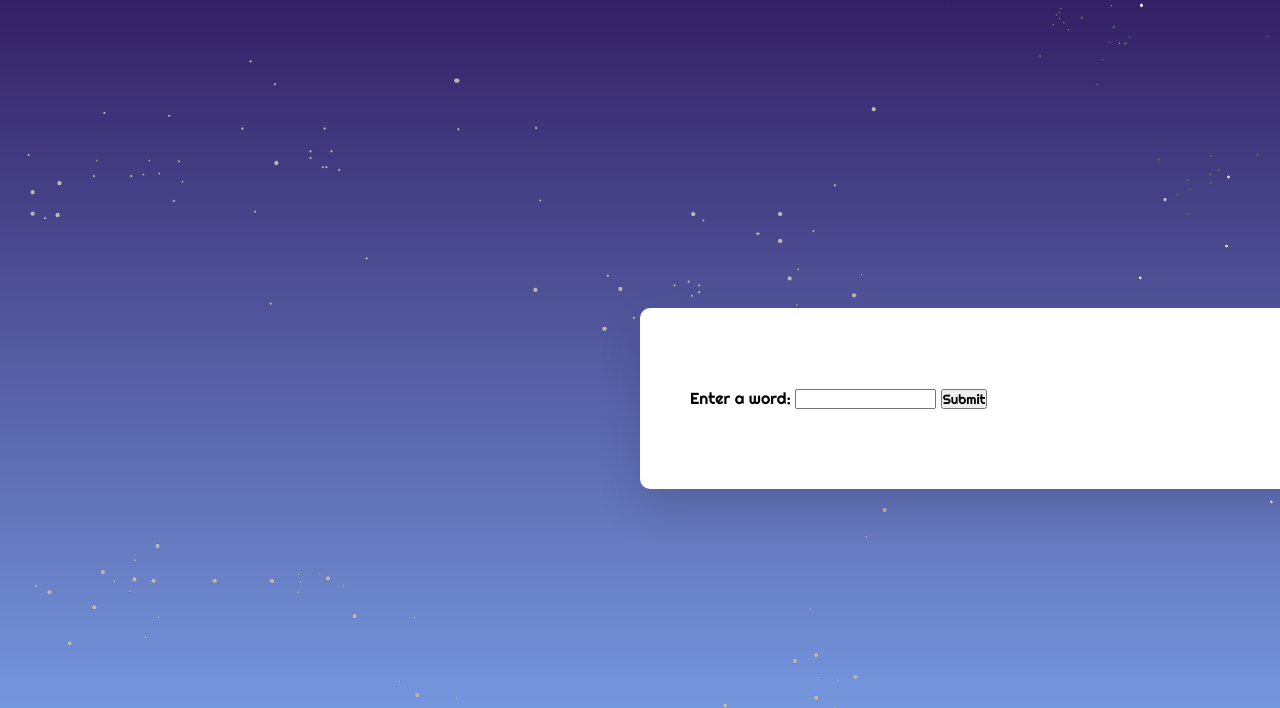
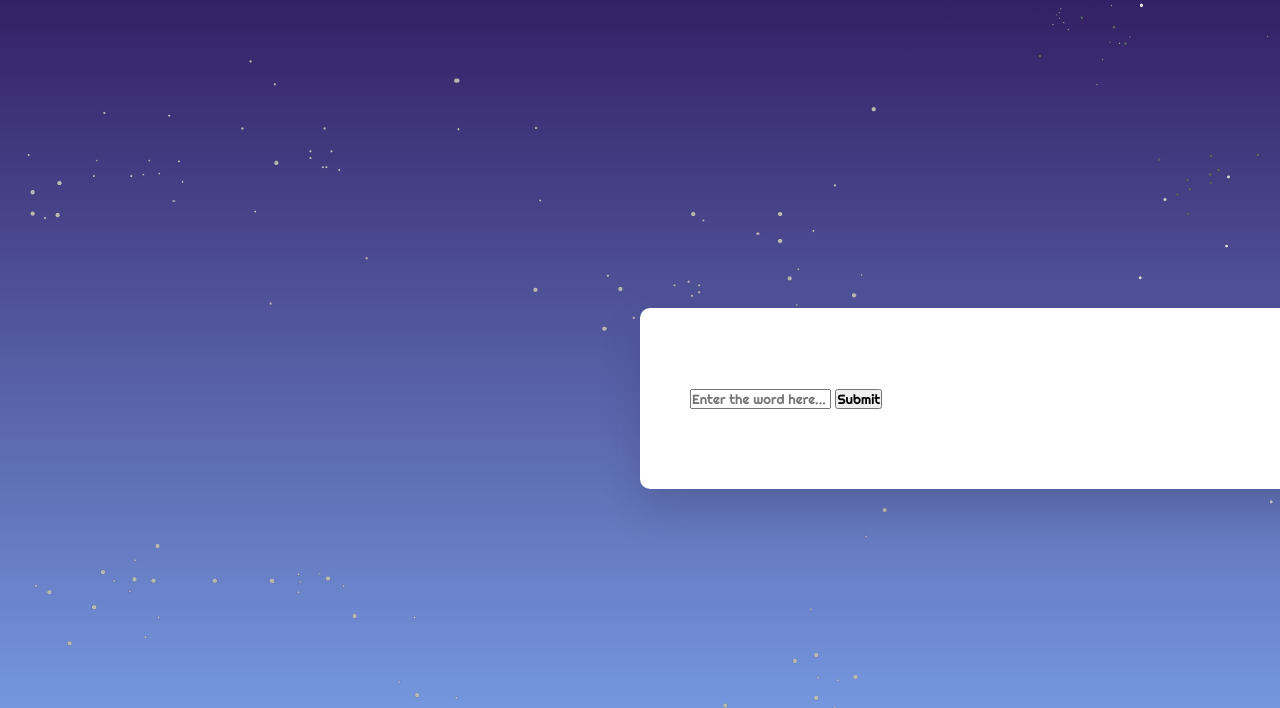
Before and after one commit to SpookyBoi272/Javascript, a plain HTML site: page index.html in a window 1280 px wide. Shown: the part 92-800 px from the top of the page. Drawn offline with Linux system fonts and the light colour scheme.

Commit message:
Update index.html

```diff
--- a/index.html
+++ b/index.html
@@ -19,8 +19,7 @@
     </header>
     <div class="dcmain">
         <form id="wordForm">
-            <label for="wordInput">Enter a word:</label>
-            <input type="text" id="wordInput" name="wordInput">
+            <input type="text" id="wordInput" name="wordInput" placeholder="Enter the word here...">
             <button type="submit">Submit</button>
           </form>
     </div>
```
